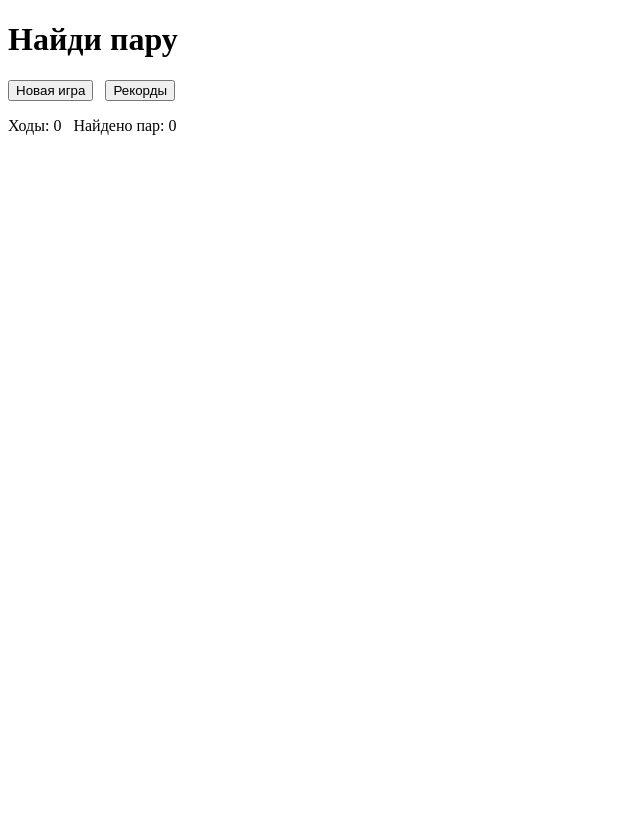
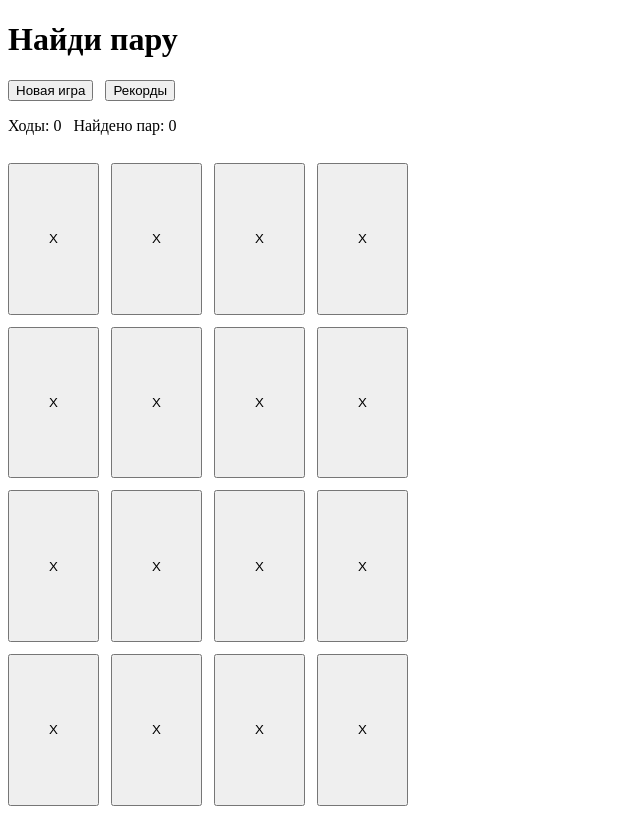
Before and after one commit to Outofthecrowd/memory-game, a plain HTML site: page index.html in a window 1280 px wide. Shown: the whole page, without its empty margins (0-640 px from the left). Drawn offline with Linux system fonts and the light colour scheme.

Commit message:
feat: add cards on gameBoard

```diff
--- a/script.js
+++ b/script.js
@@ -28,9 +28,22 @@ const counters = document.createElement('div');
 counters.className = 'counters';
 counters.append(movesCounter, pairsCounter);
 
-
 const gameBoard = document.createElement('div');
 gameBoard.className = 'game-board';
+
+
+const cards = [];
+for (let i = 0; i < 16; i += 1) {
+  const card = document.createElement('button');
+  card.type = 'button';
+  card.className = 'card';
+  card.dataset.state = 'closed';
+  card.textContent = 'X';
+
+  cards.push(card);''
+  gameBoard.append(card);
+}
+
 
 main.append(counters, gameBoard);
 
--- a/style.css
+++ b/style.css
@@ -4,6 +4,19 @@ header {
   gap: 12px;
 }
 
+.game-board {
+  display: grid;
+  grid-template-columns: repeat(4, minmax(0, 1fr));
+  max-width: 400px;
+  gap: 12px;
+}
+
+.card {
+  position: relative;
+  min-width: 0;
+  aspect-ratio: 3 / 5;
+  padding: 0;
+}
 
 main {
   display: flex;
```
